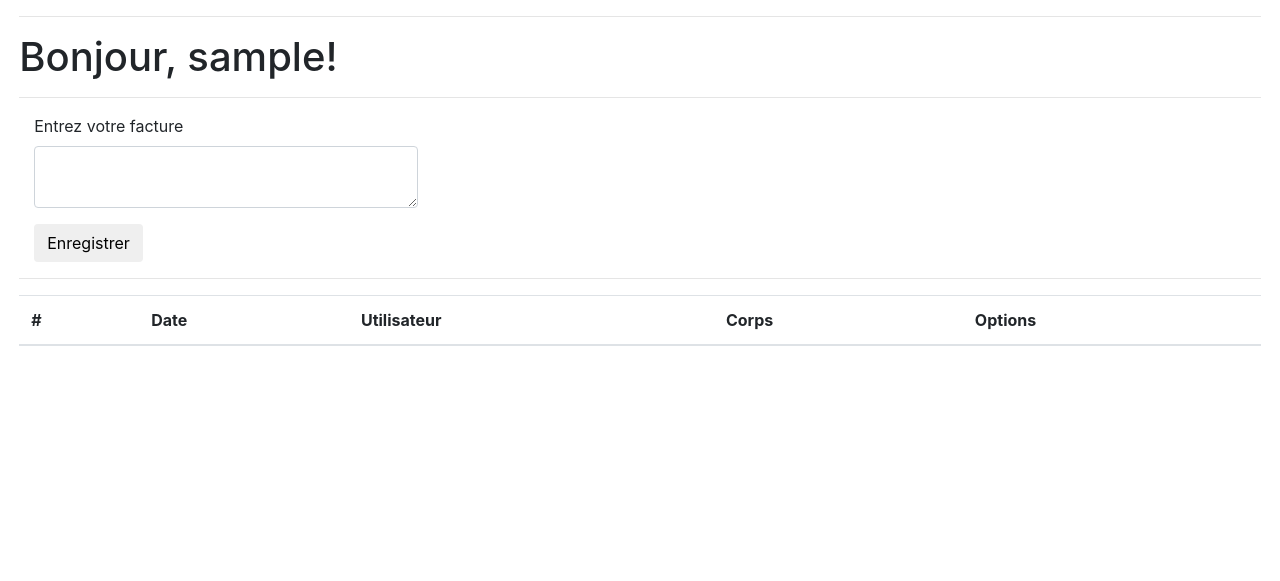
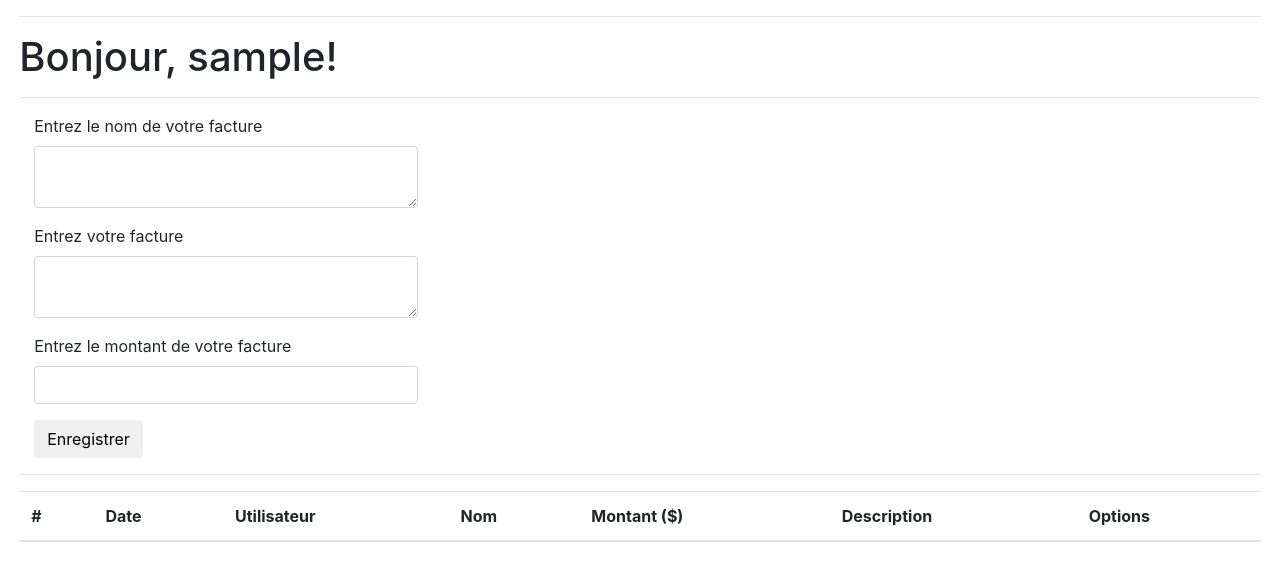
Before and after one commit to PedroLuisBernardos/INM5151, a Flask app: page /index in a window 1280 px wide. Shown: the part 56-637 px from the top of the page. Run offline with Flask 2, Linux system fonts and the light colour scheme; the visitor is signed in with stand-in values (Sample User, id 1); data comes from the database, SQL or seed files in the repository; both versions use the stored data as it was after the commit; data that the repository does not hold is empty; some libraries are stand-ins or nearby versions.

Commit message:
Ajout de Makefile et d'attributs aux Factures

```diff
--- a/app/forms.py
+++ b/app/forms.py
@@ -1,7 +1,7 @@
 # forms.py
 # défini les formulaires de l'application
 from flask_wtf import FlaskForm
-from wtforms import StringField, PasswordField, BooleanField, SubmitField, TextAreaField
+from wtforms import StringField, PasswordField, BooleanField, SubmitField, TextAreaField, DecimalField
 from wtforms.validators import ValidationError, DataRequired, Email, EqualTo, Length
 from app.models import User
 
@@ -55,5 +55,7 @@ class EditProfileForm(FlaskForm):
 # Défini un formulaire pour la saisie de factures
 class FactureForm(FlaskForm):
     # À ajouter des attributs
+    name = TextAreaField('Entrez le nom de votre facture', validators=[DataRequired(message="Veuillez écrire entre 1 et 50 caractères"), Length(min=1, max=50)])
     body = TextAreaField('Entrez votre facture', validators=[DataRequired(message="Veuillez écrire entre 1 et 140 caractères"), Length(min=1, max=140)])
+    amount = DecimalField('Entrez le montant de votre facture', validators=[DataRequired(message="Veuillez entrer un montant numérique")], places=2)
     submit = SubmitField('Enregistrer')
--- a/app/models.py
+++ b/app/models.py
@@ -41,8 +41,10 @@ def load_user(id):
 # Factures
 class Facture(db.Model):
     id = db.Column(db.Integer, primary_key=True)
+    name = db.Column(db.String(50))
     body = db.Column(db.String(140))
     timestamp = db.Column(db.DateTime, index=True, default=datetime.utcnow)
+    amount = db.Column(db.Float)
     user_id = db.Column(db.Integer, db.ForeignKey('user.id'))
 
     # Affichage des factures
--- a/app/routes.py
+++ b/app/routes.py
@@ -16,7 +16,7 @@ def index():
     form = FactureForm()
     # À ajouter des attributs
     if form.validate_on_submit():
-        facture = Facture(body=form.body.data, author=current_user)
+        facture = Facture(name=form.name.data, body=form.body.data, author=current_user, amount=form.amount.data)
         db.session.add(facture)
         db.session.commit()
         flash('Votre facture a été ajoutée.')
@@ -135,7 +135,9 @@ def update(facture_id):
     facture_to_update = Facture.query.get_or_404(facture_id)
     if request.method == 'POST':
         # À ajouter des attributs
+        facture_to_update.name = request.form['name']
         facture_to_update.body = request.form['body']
+        facture_to_update.amount = request.form['amount']
         try:
             db.session.commit()
             return redirect(url_for('index'))
--- a/app/templates/index.html
+++ b/app/templates/index.html
@@ -19,7 +19,9 @@
             <th scope="col">#</th>
             <th scope="col">Date</th>
             <th scope="col">Utilisateur</th>
-            <th scope="col">Corps</th>
+            <th scope="col">Nom</th>
+            <th scope="col">Montant ($)</th>
+            <th scope="col">Description</th>
             <th scope="col">Options</th>
           </tr>
         </thead>
@@ -27,9 +29,12 @@
     {% for facture in factures %}
         <!-- Corps des factures -->
         <tr>
+            <!-- À ajouter des attributs -->
             <th scope="row">{{ facture.id }}</th>
             <th>{{ facture.timestamp }}</th>
             <td>{{ facture.author.username }}</td>
+            <td>{{ facture.name }}</td>
+            <td>{{ facture.amount }}</td>
             <td>{{ facture.body }}</td>
             <td>
                 <a href="{{ url_for('update', facture_id=facture.id) }}">Modifier</a>
--- a/app/templates/update_facture.html
+++ b/app/templates/update_facture.html
@@ -8,7 +8,9 @@
     <div class="form-group">
         <form action="/update/{{facture.id}}" method="POST">
             <!-- À ajouter des attributs -->
+            <input type="text" name="name" value="{{facture.name}}">
             <input type="text" name="body" value="{{facture.body}}">
+            <input type="text" name="amount" value="{{facture.amount}}">
             <input class="btn btn-primary" type="submit" value="Enregistrer">
         </form>
     </div>
```
Also changed, not shown: migrations/versions/82bd77a40245_update.py (added, +30 -0 lines), README.md, app.db, 1 other file.
